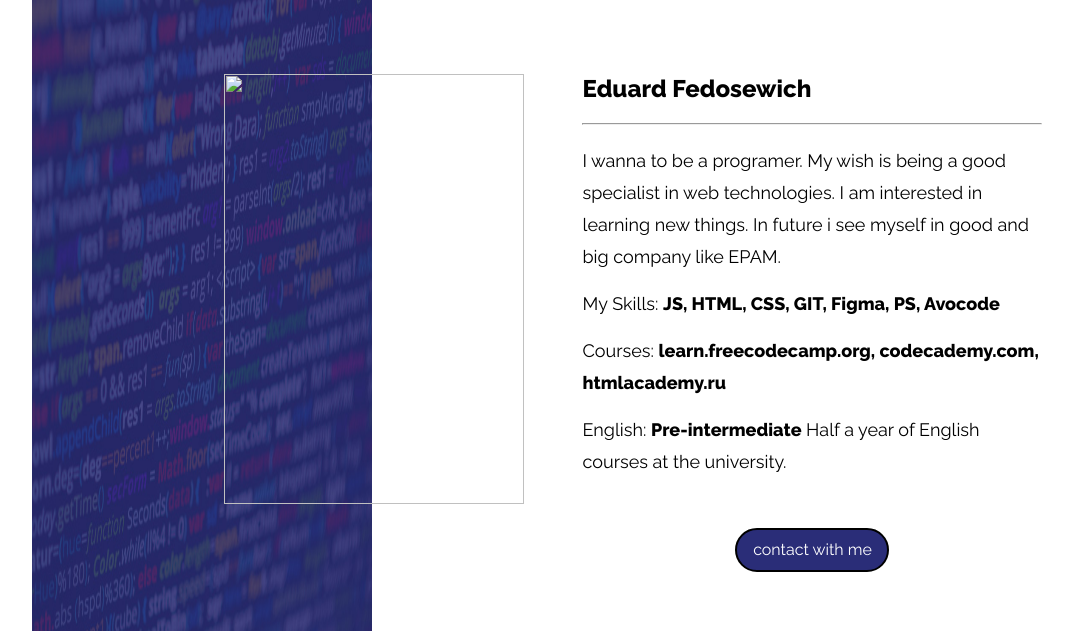
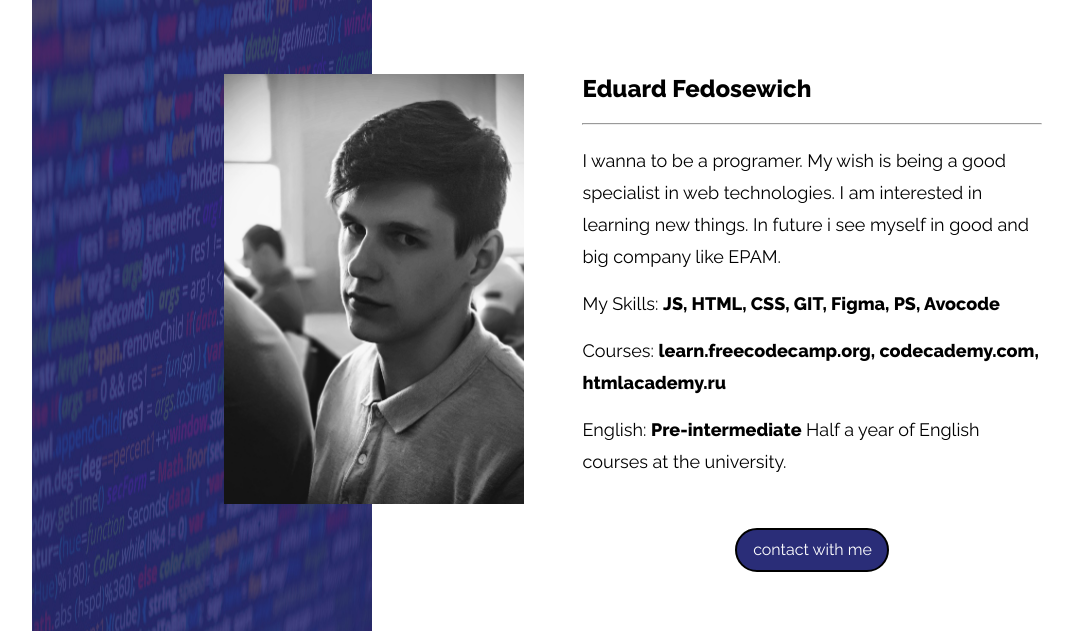
Before and after one commit to fedosk/rsschool-cv, a plain HTML site: page index.html in a window 1280 px wide. Shown: the part 93-724 px from the top of the page, without its empty margins (177-1250 px from the left). Drawn offline with Linux system fonts and the light colour scheme.

Commit message:
fix: fix src to user img

```diff
--- a/index.html
+++ b/index.html
@@ -22,7 +22,7 @@
                 <img class="img-code" src="img/ff3ywn-1-800x533.jpg" alt="code" width="340" height="768">
             </div>
             <div class="photo">
-                <img src="user.JPG" alt="" width="300" height="430">
+                <img src="./img/user.JPG" alt="" width="300" height="430">
             </div>
         </div>
 
```
